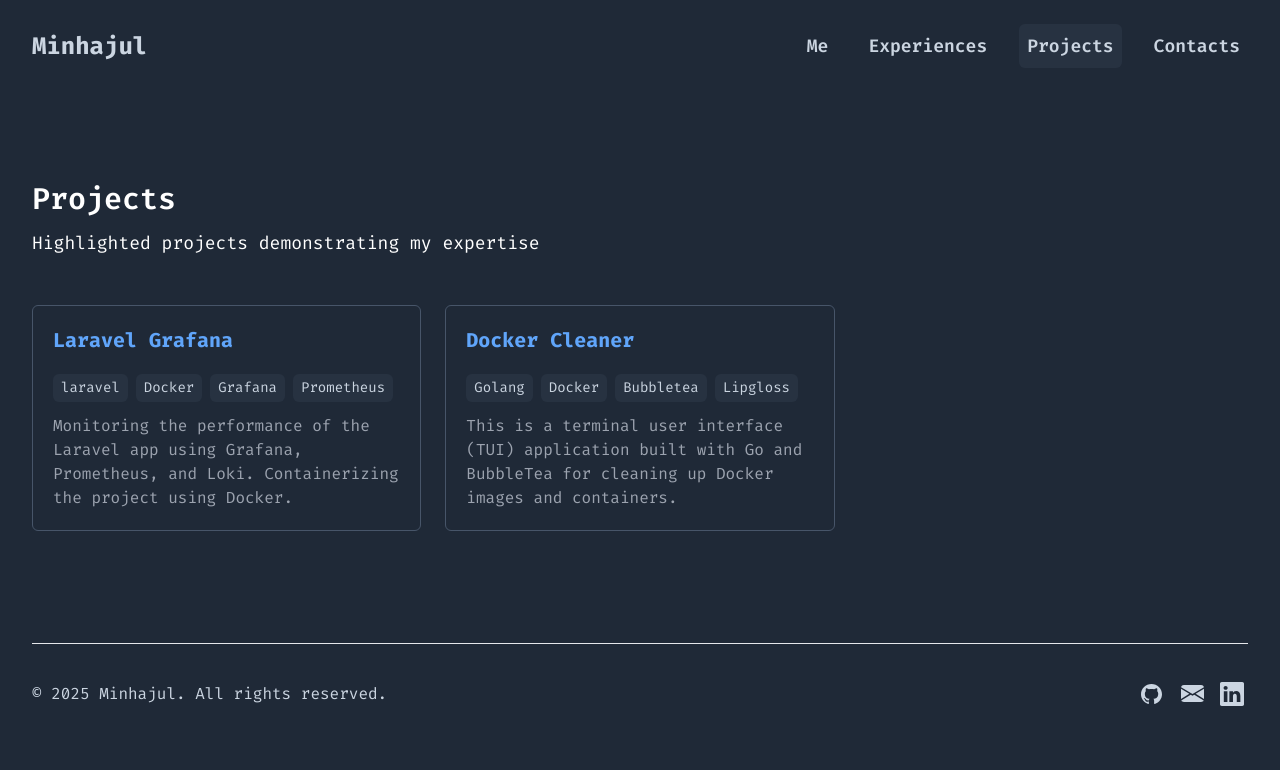
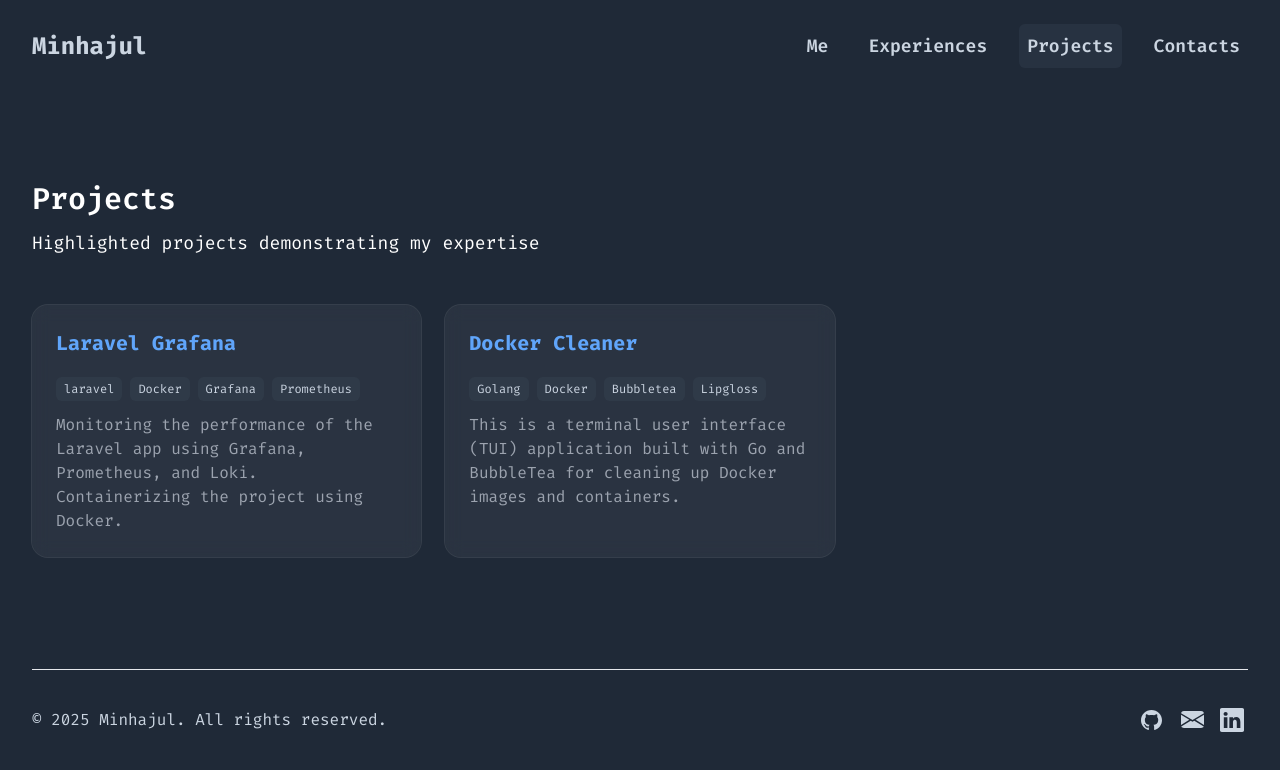
Before and after one commit to minhajul/minhajul.info, a Next.js app: page /projects in a window 1280 px wide. Shown: the top 770 px of the page. Built offline with nearby package versions, Linux system fonts and the light colour scheme.

Commit message:
Updated design

```diff
--- a/src/app/projects/page.js
+++ b/src/app/projects/page.js
@@ -38,22 +38,32 @@ export default function Projects() {
 
             <div className="mb-16 grid grid-cols-1 lg:grid-cols-3 items-stretch gap-6">
                 {projects.map((project, index) => (
-                    <motion.div
+                    <motion.article
                         key={index}
-                        initial={{opacity: 0, x: -30}}
-                        whileInView={{opacity: 1, x: 0}}
-                        transition={{duration: 0.6, delay: 0.1}}
-                        viewport={{once: true}}
+                        className="group will-reveal rounded-2xl p-5 sm:p-6 bg-white/5 ring-1 ring-white/10 backdrop-blur overflow-hidden"
+                        whileHover="hover"
+                        initial="initial"
                     >
-                        <div className="border border-slate-600 rounded-md p-5 flex flex-col h-full">
+                        <motion.div
+                            className="absolute top-0 left-1/2 h-0.5 bg-gradient-to-r from-blue-400 via-purple-500 to-teal-600"
+                            variants={{
+                                initial: { width: 0, x: "-50%" },
+                                hover: { width: "100%", x: "-50%" },
+                            }}
+                            transition={{ duration: 0.4, ease: "easeOut" }}
+                        />
+
+                        <div className="flex flex-col h-full">
                             <h3 className="text-xl font-bold text-blue-400 hover:text-blue-500 transition mb-2">
                                 <Link href={project.url} target="_blank" rel="noreferrer">
                                     {project.title}
                                 </Link>
                             </h3>
-                            <div className="py-3 flex gap-2">
+                            <div className="py-3 flex flex-wrap gap-2">
                                 {project.technologies.map((tech, index) => (
-                                    <p key={index} className="text-sm bg-slate-600/20 text-slate-300 px-2 py-1 rounded-md ">{tech}</p>
+                                    <p key={index} className="text-xs bg-slate-600/20 text-slate-300 px-2 py-1 rounded-md">
+                                        {tech}
+                                    </p>
                                 ))}
                             </div>
 
@@ -72,7 +82,7 @@ export default function Projects() {
                                 {project.description}
                             </p>
                         </div>
-                    </motion.div>
+                    </motion.article>
                 ))}
             </div>
         </div>
--- a/src/components/SkillCard.js
+++ b/src/components/SkillCard.js
@@ -1,7 +1,6 @@
 "use client"
 
 import { motion } from "framer-motion"
-import { useState } from "react"
 
 const ICONS = {
     frontend: "M3 4a2 2 0 0 1 2-2h14a2 2 0 0 1 2 2v4H3V4Zm0 6h18v10a2 2 0 0 1-2 2H5a2 2 0 0 1-2-2V10Zm4 3v2h10v-2H7Z",
--- a/src/components/Skills.js
+++ b/src/components/Skills.js
@@ -65,7 +65,7 @@ const skills = [
 
 export default function Skills() {
     return (
-        <section className="py-10 lg:py-16 px-6 mt-10 lg:mt-24">
+        <section className="py-10 lg:py-16 mt-10 lg:mt-24">
             <div className="max-w-7xl mx-auto">
                 <div className="text-center mb-20">
                     <div className="inline-block">
```
